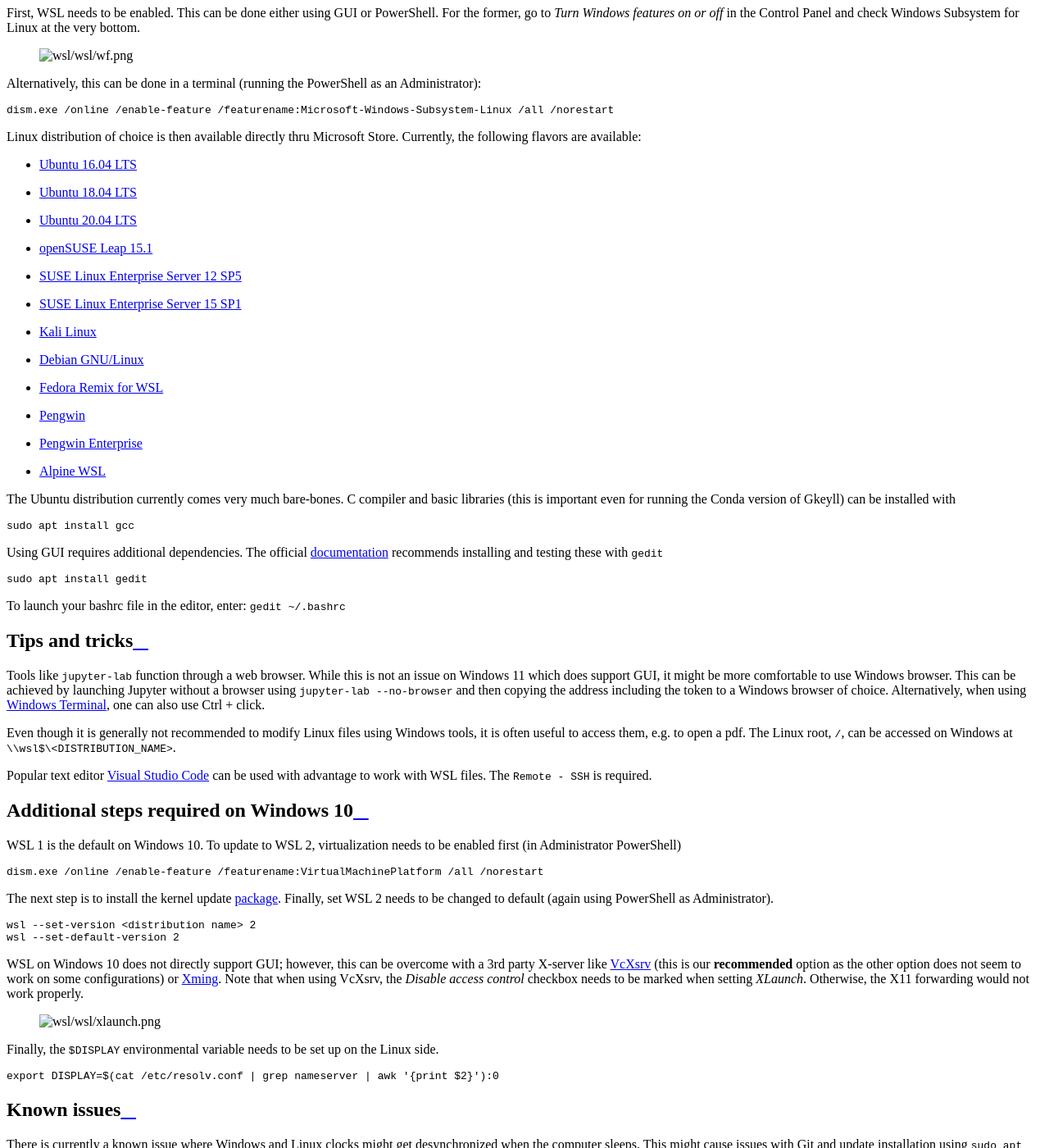
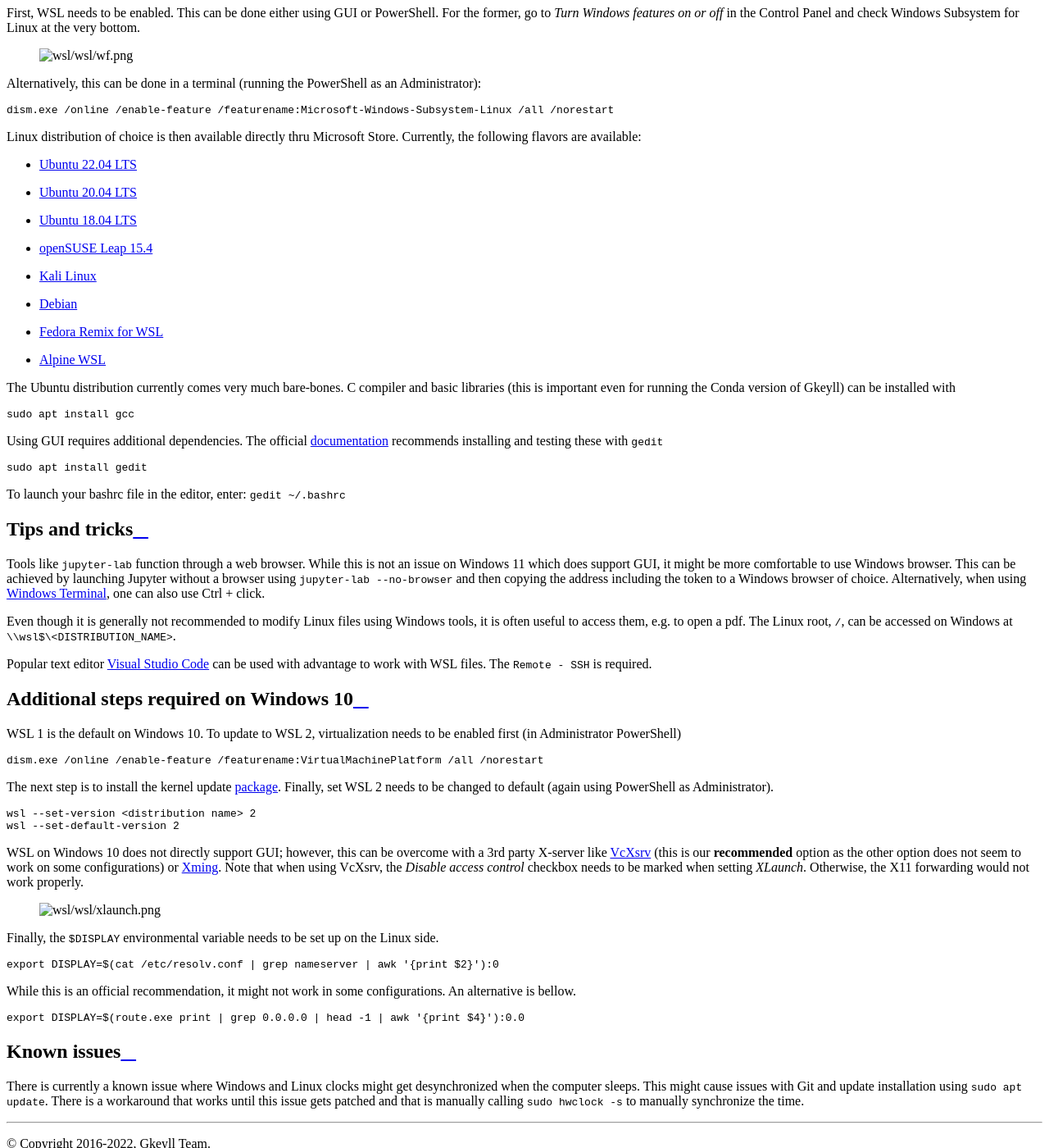
Before and after one commit to ammarhakim/gkyl-doc, a Sphinx documentation site: the page built from source/wsl/install.rst, in a window 1280 px wide and 1400 px high, scrolled down 2062 px. Shown: the whole window at 82% size. Built offline with Sphinx 7.4.7 and the Read the Docs theme 2.0.0, drawn with Linux system fonts in a browser that asks for light colours; pages that are not in the unit, such as notebooks, are missing from menus.

Commit message:
Update install.rst
Fixing WSL links

```diff
--- a/source/wsl/install.rst
+++ b/source/wsl/install.rst
@@ -50,18 +50,14 @@
 Linux distribution of choice is then available directly thru Microsoft
 Store.  Currently, the following flavors are available:
 
-* `Ubuntu 16.04 LTS <https://www.microsoft.com/store/apps/9pjn388hp8c9>`_
-* `Ubuntu 18.04 LTS <https://www.microsoft.com/store/apps/9N9TNGVNDL3Q>`_
-* `Ubuntu 20.04 LTS <https://www.microsoft.com/store/apps/9n6svws3rx71>`_
-* `openSUSE Leap 15.1 <https://www.microsoft.com/store/apps/9NJFZK00FGKV>`_
-* `SUSE Linux Enterprise Server 12 SP5 <https://www.microsoft.com/store/apps/9MZ3D1TRP8T1>`_
-* `SUSE Linux Enterprise Server 15 SP1 <https://www.microsoft.com/store/apps/9PN498VPMF3Z>`_
-* `Kali Linux <https://www.microsoft.com/store/apps/9PKR34TNCV07>`_
-* `Debian GNU/Linux <https://www.microsoft.com/store/apps/9MSVKQC78PK6>`_
-* `Fedora Remix for WSL <https://www.microsoft.com/store/apps/9n6gdm4k2hnc>`_
-* `Pengwin <https://www.microsoft.com/store/apps/9NV1GV1PXZ6P>`_
-* `Pengwin Enterprise <https://www.microsoft.com/store/apps/9N8LP0X93VCP>`_
-* `Alpine WSL <https://www.microsoft.com/store/apps/9p804crf0395>`_
+* `Ubuntu 22.04 LTS <https://apps.microsoft.com/store/detail/ubuntu-2204-lts/9PN20MSR04DW>`_
+* `Ubuntu 20.04 LTS <https://apps.microsoft.com/store/detail/ubuntu-20044-lts/9MTTCL66CPXJ>`_
+* `Ubuntu 18.04 LTS <https://apps.microsoft.com/store/detail/ubuntu-18045-lts/9PNKSF5ZN4SW>`_
+* `openSUSE Leap 15.4 <https://apps.microsoft.com/store/detail/opensuse-leap-154/9PJPFJHRM62V>`_
+* `Kali Linux <https://apps.microsoft.com/store/detail/kali-linux/9PKR34TNCV07>`_
+* `Debian <https://apps.microsoft.com/store/detail/debian/9MSVKQC78PK6>`_
+* `Fedora Remix for WSL <https://apps.microsoft.com/store/detail/fedora-remix-for-wsl/9N6GDM4K2HNC>`_
+* `Alpine WSL <https://apps.microsoft.com/store/detail/alpine-wsl/9P804CRF0395>`_
 
 The Ubuntu distribution currently comes very much bare-bones. C
 compiler and basic libraries (this is important even for running the
@@ -146,6 +142,12 @@
 
   export DISPLAY=$(cat /etc/resolv.conf | grep nameserver | awk '{print $2}'):0
 
+While this is an official recommendation, it might not work in some configurations. An alternative is bellow.
+
+.. code-block:: bash
+
+  export DISPLAY=$(route.exe print | grep 0.0.0.0 | head -1 | awk '{print $4}'):0.0
+
 
 Known issues
 ------------
```
